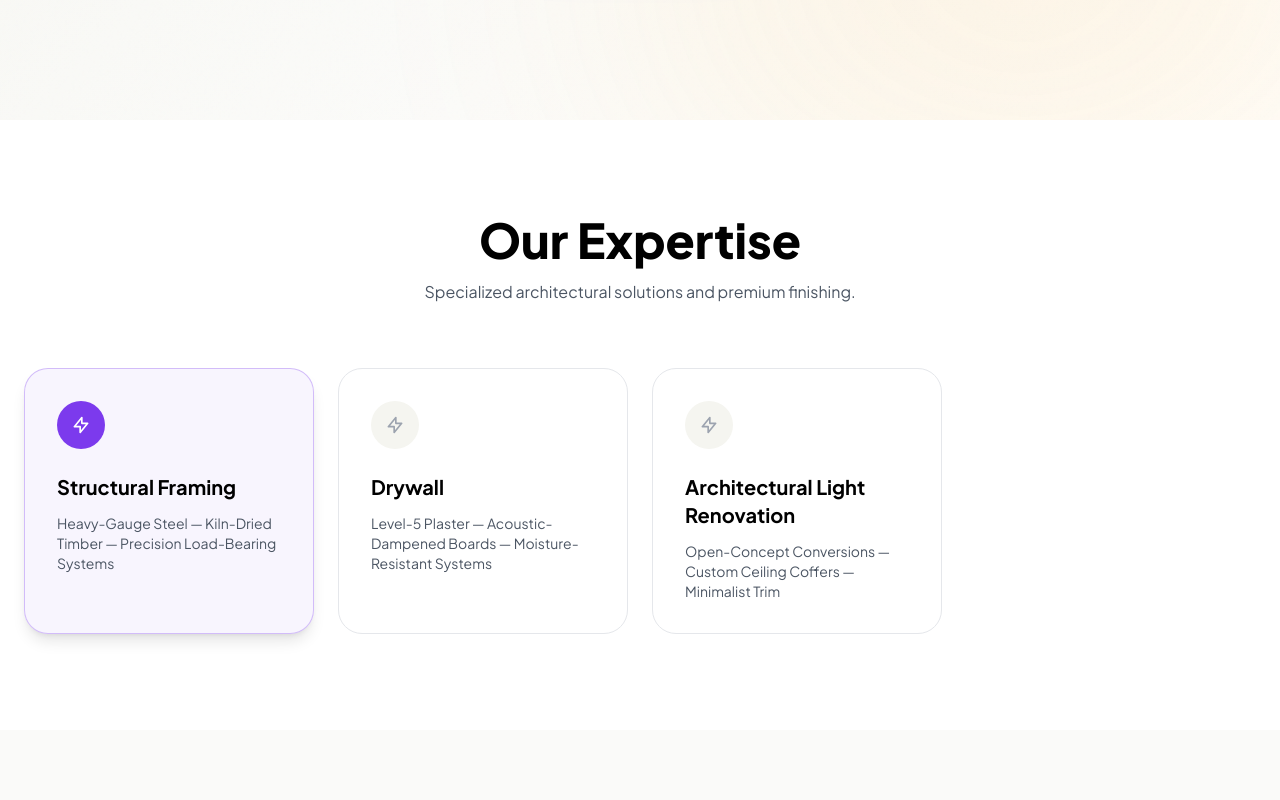
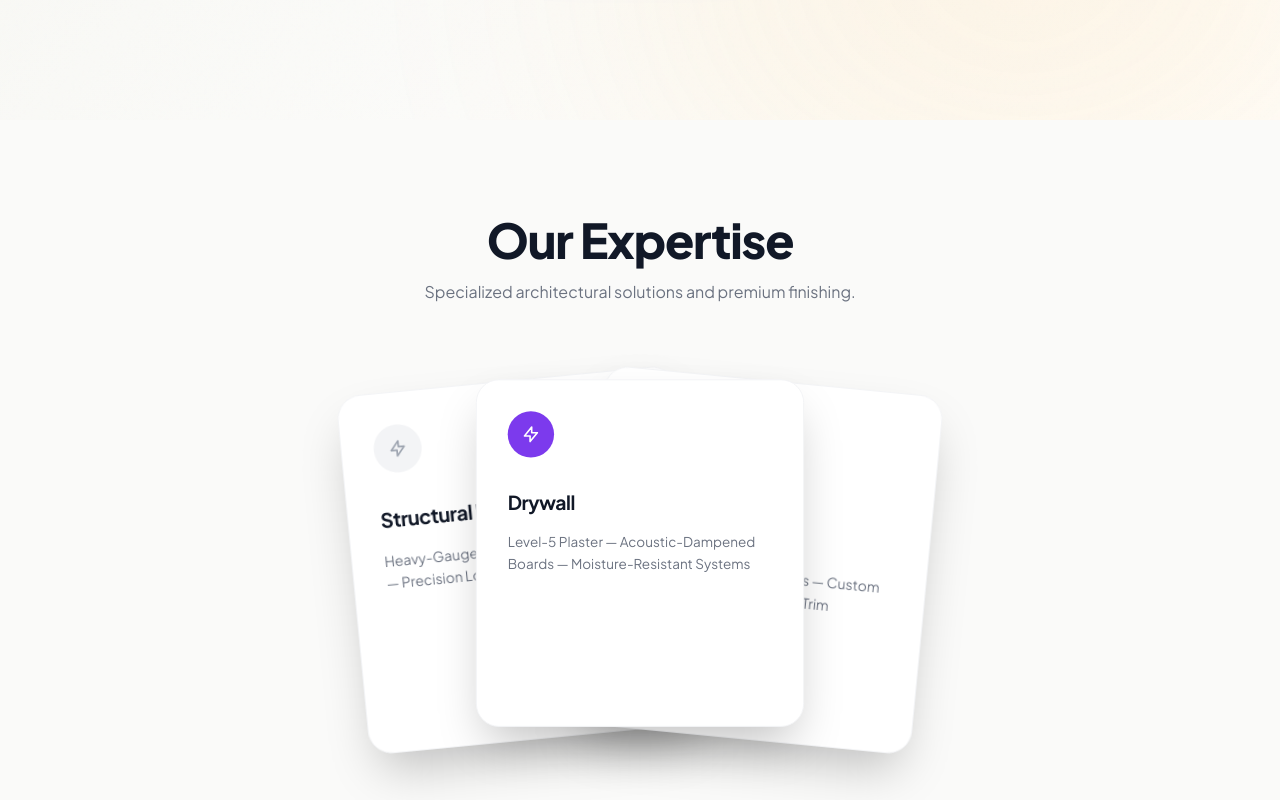
Before and after one commit to sohailarbi355813-cmyk/constructex, a Next.js app: page / in a window 1280 px wide. Shown: the part 680-1480 px from the top of the page. Built offline with nearby package versions, Linux system fonts and the light colour scheme.

Commit message:
feat(ui): implement scroll-driven deck unstacking animation for services cards

```diff
--- a/components/ServicesSection.tsx
+++ b/components/ServicesSection.tsx
@@ -1,49 +1,100 @@
 "use client";
 
-import { motion } from "framer-motion";
+import { useRef, useState } from "react";
+import { motion, useScroll, useTransform } from "framer-motion";
 import { projects } from "@/data/projects";
-import { useState } from "react";
 
 export default function ServicesSection() {
-  const [active, setActive] = useState(0);
+  const containerRef = useRef<HTMLDivElement>(null);
+  const [active, setActive] = useState<number | null>(null);
+
+  // Track scroll progress within this specific section
+  const { scrollYProgress } = useScroll({
+    target: containerRef,
+    offset: ["start start", "end end"],
+  });
+
+  // Calculate transforms for Card 1 (moves left)
+  const card1X = useTransform(scrollYProgress, [0, 1], [0, -380]);
+  const card1Rotate = useTransform(scrollYProgress, [0, 1], [-8, 0]);
+  const card1Y = useTransform(scrollYProgress, [0, 1], [0, 0]);
+
+  // Calculate transforms for Card 2 (stays center, comes up slightly)
+  const card2Scale = useTransform(scrollYProgress, [0, 1], [0.95, 1]);
+  const card2Y = useTransform(scrollYProgress, [0, 1], [-10, 0]);
+
+  // Calculate transforms for Card 3 (moves right)
+  const card3X = useTransform(scrollYProgress, [0, 1], [0, 380]);
+  const card3Rotate = useTransform(scrollYProgress, [0, 1], [8, 0]);
+  const card3Y = useTransform(scrollYProgress, [0, 1], [0, 0]);
 
   return (
-    <section className="py-24 px-6 bg-white relative overflow-hidden" id="services">
-      <div className="max-w-7xl mx-auto">
-        <div className="text-center mb-16">
-          <h2 className="text-3xl md:text-5xl font-black text-luxury-white font-heading mb-4">Our Expertise</h2>
-          <p className="text-luxury-paragraph max-w-2xl mx-auto">Specialized architectural solutions and premium finishing.</p>
+    <section
+      ref={containerRef}
+      className="h-[300vh] relative bg-[#FAFAF9]"
+      id="services"
+    >
+      <div className="sticky top-0 h-screen w-full flex flex-col justify-center items-center overflow-hidden">
+
+        <div className="text-center mb-12 absolute top-24 left-0 right-0 z-50">
+          <h2 className="text-3xl md:text-5xl font-black text-gray-900 mb-4 tracking-tight">Our Expertise</h2>
+          <p className="text-gray-500 max-w-2xl mx-auto">Specialized architectural solutions and premium finishing.</p>
         </div>
 
-        <div className="grid grid-cols-1 md:grid-cols-2 lg:grid-cols-4 gap-6">
-          {projects.map((project, i) => (
+        {/* The Card Deck Container */}
+        <div className="relative w-full max-w-7xl mx-auto h-[400px] flex items-center justify-center mt-20">
+
+          {projects.slice(0, 3).map((project, i) => {
+            // Assign transforms based on index
+            let x: any = 0;
+            let y: any = 0;
+            let rotate: any = 0;
+            let scale: any = 1;
+
+            if (i === 0) {
+              x = card1X;
+              y = card1Y;
+              rotate = card1Rotate;
+            } else if (i === 1) {
+              y = card2Y;
+              scale = card2Scale;
+            } else if (i === 2) {
+              x = card3X;
+              y = card3Y;
+              rotate = card3Rotate;
+            }
+
+            // z-index logic: middle card is on top initially
+            const zIndex = i === 1 ? 30 : 20;
+
+            return (
               <motion.div
                 key={project.id}
-              initial={{ opacity: 0, y: 20 }}
-              whileInView={{ opacity: 1, y: 0 }}
-              viewport={{ once: true }}
-              transition={{ delay: i * 0.1 }}
+                style={{ x, y, rotate, scale, zIndex }}
                 onMouseEnter={() => setActive(i)}
-              className={`p-8 rounded-3xl transition-all duration-500 cursor-pointer border ${
+                onMouseLeave={() => setActive(null)}
+                className={`absolute w-[340px] h-[360px] p-8 rounded-3xl cursor-pointer border shadow-2xl transition-colors duration-300 ${
                   active === i
-                  ? "bg-[#7C3AED]/5 border-[#7C3AED]/30 shadow-lg"
-                  : "bg-white border-luxury-border hover:border-[#7C3AED]/20"
+                    ? "bg-[#7C3AED]/5 border-[#7C3AED]/30"
+                    : "bg-white border-gray-100"
                 }`}
               >
                 <div
-                className={`w-12 h-12 rounded-full mb-6 flex items-center justify-center transition-colors duration-500 ${
-                  active === i ? "bg-[#7C3AED] text-white" : "bg-luxury-primary text-luxury-muted"
+                  className={`w-12 h-12 rounded-full mb-8 flex items-center justify-center transition-colors duration-300 ${
+                    active === i || active === null && i === 1 ? "bg-[#7C3AED] text-white" : "bg-gray-100 text-gray-400"
                   }`}
                 >
                   <svg className="w-5 h-5" fill="none" viewBox="0 0 24 24" stroke="currentColor">
                     <path strokeLinecap="round" strokeLinejoin="round" strokeWidth={2} d="M13 10V3L4 14h7v7l9-11h-7z" />
                   </svg>
                 </div>
-              <h3 className="text-xl font-bold text-luxury-white font-heading mb-3">{project.name}</h3>
-              <p className="text-sm text-luxury-paragraph line-clamp-3">{project.description}</p>
+                <h3 className="text-xl font-bold text-gray-900 mb-4 tracking-tight leading-snug">{project.name}</h3>
+                <p className="text-sm text-gray-500 line-clamp-4 leading-relaxed">{project.description}</p>
               </motion.div>
-          ))}
+            );
+          })}
         </div>
+
       </div>
     </section>
   );
```
Lines whose indentation alone changed are shown as unchanged.
